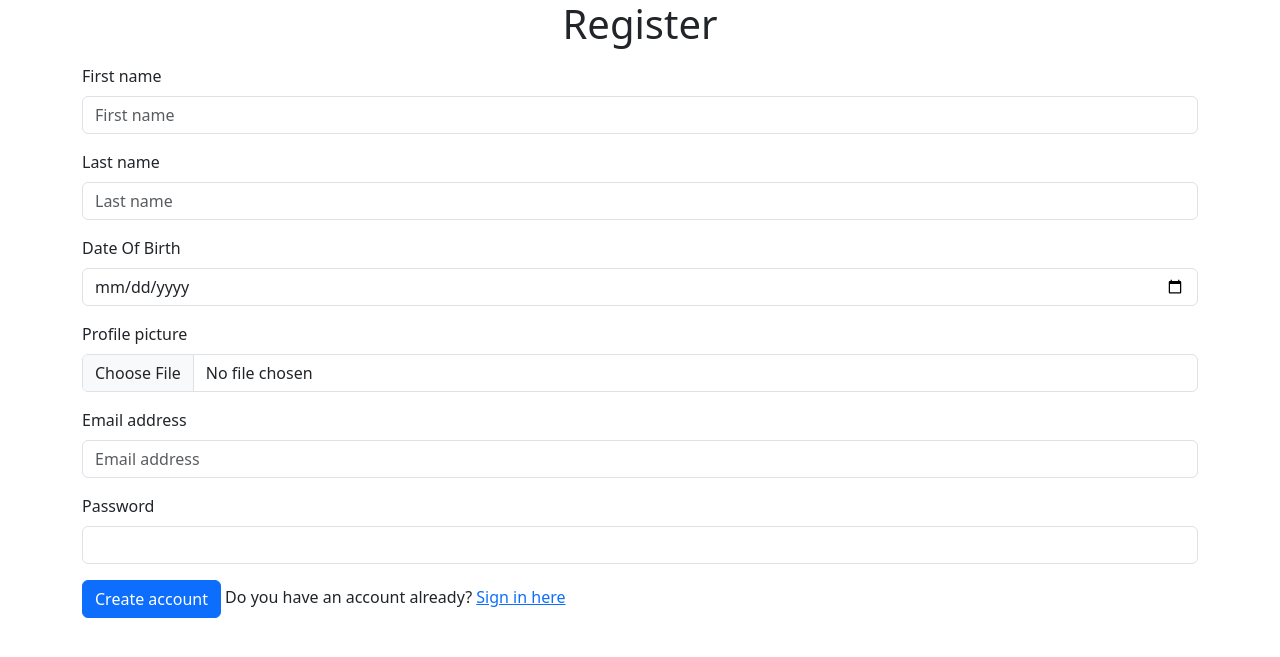
After one commit to brunokreppel/GroupProjectBackEnd, a PHP site: page /user/register.php in a window 1280 px wide. The commit adds this page. Shown: the top 657 px of the page. Run offline with PHP 8.4, Linux system fonts and the light colour scheme.

Commit message:
added clean, login, register / update to file_upload

```diff
--- /dev/null
+++ b/components/clean.php
@@ -0,0 +1,7 @@
+<?php
+    function clean($data){
+        $data = trim($data);
+        $data = htmlspecialchars($data);
+        $data = strip_tags($data);
+        return $data;
+    }
--- a/components/file_upload.php
+++ b/components/file_upload.php
@@ -19,7 +19,7 @@
        if($message == "Ok"){
            $ext = strtolower(pathinfo($image["name"],PATHINFO_EXTENSION));
            $imageName = uniqid(""). "." . $ext;
-           $destination = "assets/{$imageName}";
+           $destination = "../assets/{$imageName}";
            if($source == "courses"){
                $destination = "../assets/{$imageName}";
            }
--- /dev/null
+++ b/user/register.php
@@ -0,0 +1,171 @@
+<?php
+    session_start();
+
+    require_once '../components/db_connect.php';
+    require_once '../components/clean.php';
+    require_once '../components/file_upload.php';
+
+    if(isset($_SESSION["STUDENT"]) || isset($_SESSION["ADM"]) || isset($_SESSION["TUTOR"])){
+        // redirect to another page because the session has been already created
+        //
+        // <--------- INSERT MISSING REDIRECT e.g. header("Location: ../index.php");
+        //
+    }
+
+    $first_name = $last_name = $email = $dateOfBirth = ""; // define variables and set them to empty string
+    $fnameError = $lnameError = $emailError = $dateofbirthError = $passError = ""; // define variables that will hold error messages later, for now empty string
+
+    if(isset($_POST["register"])) {
+
+        $email = clean($_POST["email"]);
+        $password = clean($_POST["password"]);
+        $first_name = clean($_POST["first_name"]);
+        $last_name = clean($_POST["last_name"]);
+        $dateOfBirth = clean($_POST["dateOfBirth"]);
+
+        // initialize error to be false
+
+        $error = false;
+
+        // simple validation for the "first name"
+        if(empty($first_name)){
+            $error = true;
+            $fnameError = "Please, enter your first name";
+        }elseif(strlen($first_name) < 3){
+            $error = true;
+            $fnameError = "Name must have at least 3 characters.";
+        }elseif(!preg_match("/^[a-zA-Z\s]+$/", $first_name)){
+            $error = true;
+            $fnameError = "Name must contain only letters and spaces.";
+        }
+
+        // simple validation for the "last name"
+        if(empty($last_name)){
+            $error = true;
+            $lnameError = "Please, enter your last name";
+        }elseif(strlen($last_name) < 3){
+            $error = true;
+            $lnameError = "Last name must have at least 3 characters.";
+        }elseif(!preg_match("/^[a-zA-Z\s]+$/", $last_name)){
+            $error = true;
+            $lnameError = "Last name must contain only letters and spaces.";
+        }
+
+       // simple validation for the "email"
+
+        if(empty($email)){
+            $error = true;
+            $emailError = "Email cannot be empty.";
+        }
+        elseif(!filter_var($email, FILTER_VALIDATE_EMAIL)){
+            $error = true;
+            $emailError = "Email has the wrong format.";
+        }
+        else{
+            $sql = "SELECT email FROM `users` WHERE email = '$email'";
+            $result = mysqli_query($conn, $sql);
+            if(mysqli_num_rows($result) !== 0){
+                $error = true;
+                $emailError = "Email already exists.";
+            }
+        }
+
+        // simple validation for the "Date Of Birth"
+
+        if(empty($dateOfBirth)) {
+            $error=true;
+            $dateofbirthError = "Date of Birth cannot be empty";
+        }
+
+        if(empty($password)){
+            $error = true;
+            $passError = "Password cannot be empty.";
+        }
+        elseif(strlen($password) < 6){
+            $error = true;
+            $passError = "Password must be at least 6 chars long.";
+        }
+
+        // do the picture last
+        if($error === false){
+            $picture = fileUpload($_FILES["picture"]);
+        }
+
+        if($error === false){
+            $password = password_hash ($password, PASSWORD_DEFAULT);
+            //$password = hash("sha256", $password);
+
+            $sql = "INSERT INTO `users`(`email`, `passwd`, `firstName`, `lastName`, `dateOfBirth`, `image`)
+                    VALUES ('$email', '$password', '$first_name', '$last_name', '$dateOfBirth', '$picture[0]')";
+
+            $result = mysqli_query($conn, $sql);
+
+            if($result){
+                echo "
+                <div class='alert alert-success' role='alert'>
+                    <p>New user created! $picture[1]</p>
+                </div>";
+            }
+            else{
+                echo "
+                <div class='alert alert-danger' role='alert'>
+                    <p>Something went wrong!</p>
+                </div>";
+            }
+        }
+
+    }
+    mysqli_close($conn);
+?>
+
+<!DOCTYPE html>
+<html lang="en">
+<head>
+    <meta charset="UTF-8">
+    <meta name="viewport" content="width=device-width, initial-scale=1.0">
+    <title>Register User</title>
+    <link href="https://cdn.jsdelivr.net/npm/bootstrap@5.3.2/dist/css/bootstrap.min.css" rel="stylesheet" integrity="sha384-T3c6CoIi6uLrA9TneNEoa7RxnatzjcDSCmG1MXxSR1GAsXEV/Dwwykc2MPK8M2HN" crossorigin="anonymous">
+</head>
+<body>
+
+    <div class="container">
+            <h1 class="text-center">Register</h1>
+            <form method="post" autocomplete="off" enctype="multipart/form-data">
+                <div class="mb-3 mt-3">
+                    <label for="fname" class="form-label">First name</label>
+                    <input type="text" class="form-control" id="fname" name="first_name" placeholder="First name" value="<?= $first_name ?>">
+                    <span class="text-danger"><?= $fnameError ?></span>
+                </div>
+                <div class="mb-3">
+                    <label for="lname" class="form-label">Last name</label>
+                    <input type="text" class="form-control" id="lname" name="last_name" placeholder="Last name" value="<?= $last_name ?>">
+                    <span class="text-danger"><?= $lnameError ?></span>
+                </div>
+                <div class="mb-3">
+                    <label for="dateOfBirth" class="form-label">Date Of Birth</label>
+                    <input type="date" class="form-control" id="dateofbirth" name="dateOfBirth" placeholder="DateOfBirth" value="<?= $dateOfBirth ?>">
+                    <span class="text-danger"><?= $dateofbirthError ?></span>
+                </div>
+                <div class="mb-3">
+                    <label for="picture" class="form-label">Profile picture</label>
+                    <input type="file" class="form-control" id="picture" name="picture">
+                </div>
+                <div class="mb-3">
+                    <label for="email" class="form-label">Email address</label>
+                    <input type="email" class="form-control" id="email" name="email" placeholder="Email address" value="<?= $email ?>">
+                    <span class="text-danger"><?= $emailError ?></span>
+                </div>
+                <div class="mb-3">
+                    <label for="password" class="form-label">Password</label>
+                    <input type="password" class="form-control" id="password" name="password">
+                    <span class="text-danger"><?= $passError ?></span>
+                </div>
+                <button name="register" type="submit" class="btn btn-primary">Create account</button>
+
+                <span>Do you have an account already? <a href="login.php">Sign in here</a></span>
+            </form>
+        </div>
+
+    <script src="https://cdn.jsdelivr.net/npm/bootstrap@5.3.2/dist/js/bootstrap.bundle.min.js" integrity="sha384-C6RzsynM9kWDrMNeT87bh95OGNyZPhcTNXj1NW7RuBCsyN/o0jlpcV8Qyq46cDfL" crossorigin="anonymous"></script>
+</body>
+</html>
```
Also changed, not shown: user/login.php (+117 -0 lines).
